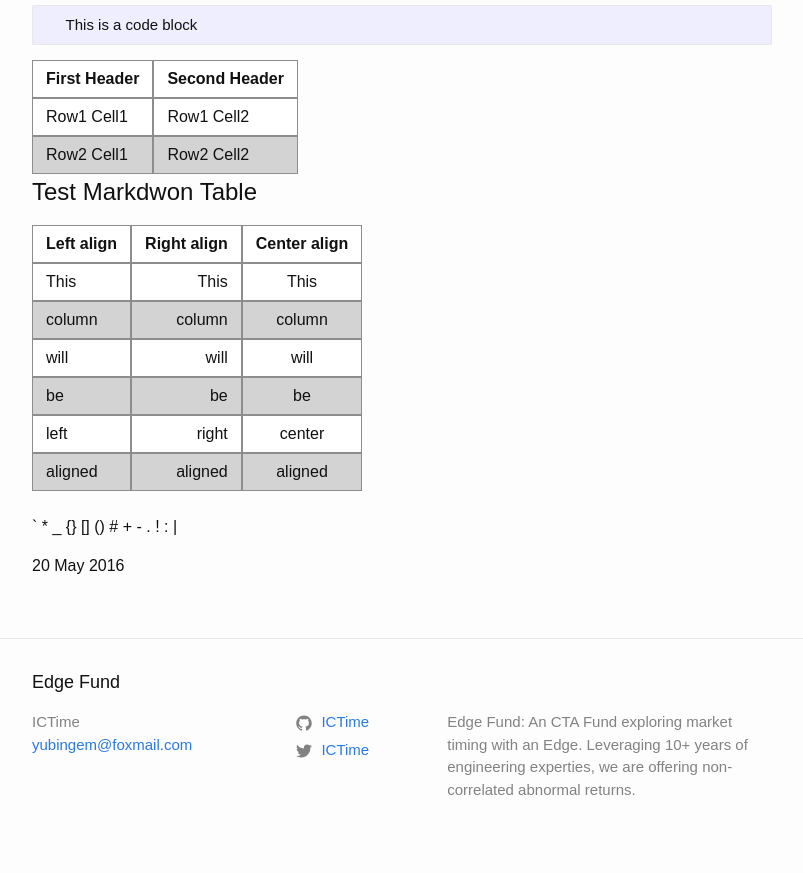
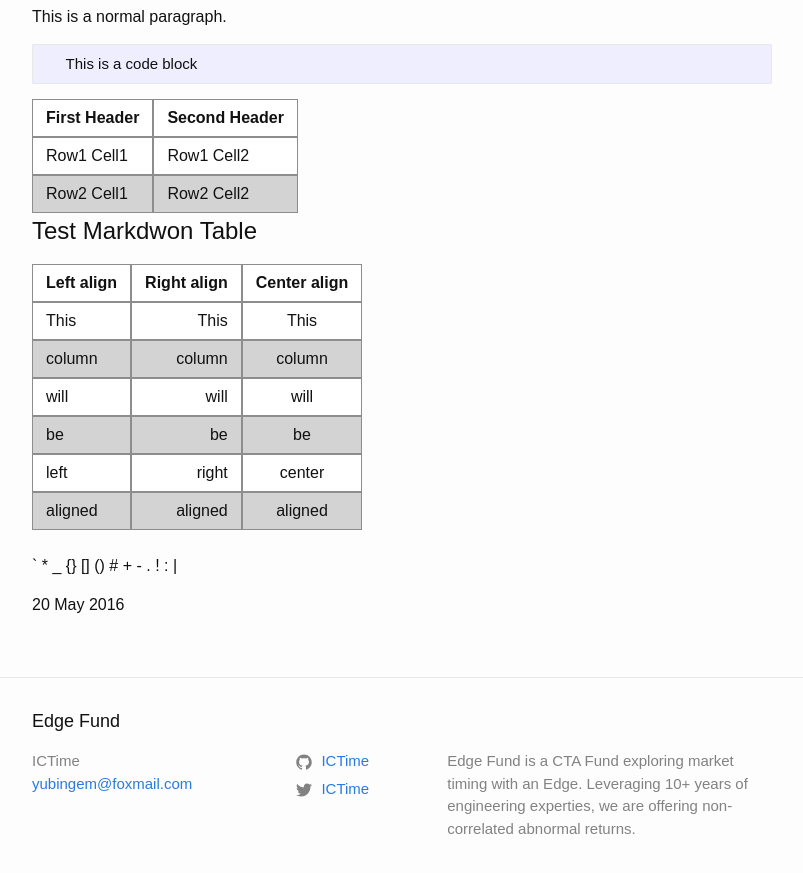
Before and after one commit to ICTime/minima, a Jekyll site: the page built from _posts/2016-05-20-welcome-to-jekyll.md, in a window 1280 px wide and 900 px high, scrolled down 1319 px. Shown: the top 873 px of the window, without its empty margins (238-1041 px from the left). Built offline with Jekyll 4.4.1, drawn with Linux system fonts in a browser that asks for light colours; some of the changed text lies outside the part shown.

```diff
--- a/_config.yml
+++ b/_config.yml
@@ -3,7 +3,7 @@ author: ICTime
 email: yubingem@foxmail.com
 
 description: > # this means to ignore newlines until "baseurl:"
-  Edge Fund: An CTA Fund exploring market timing with an Edge. Leveraging 10+ years of engineering experties, we are offering non-correlated abnormal returns.
+  Edge Fund is a CTA Fund exploring market timing with an Edge. Leveraging 10+ years of engineering experties, we are offering non-correlated abnormal returns.
 
 baseurl: "/mobile"
 
```
Also changed, not shown: _posts/2016-05-20-welcome-to-jekyll.md (+3 -1 lines).
